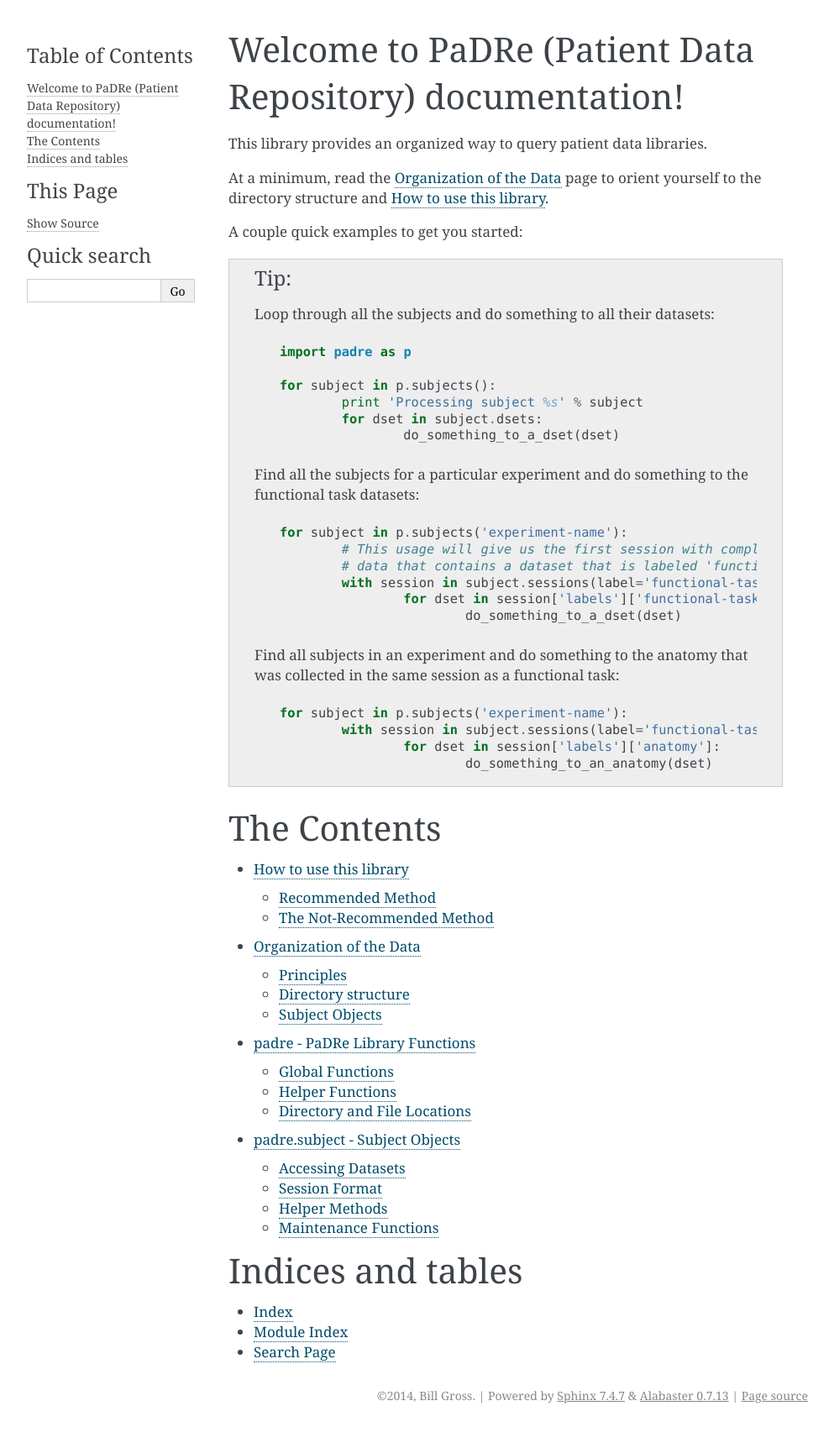
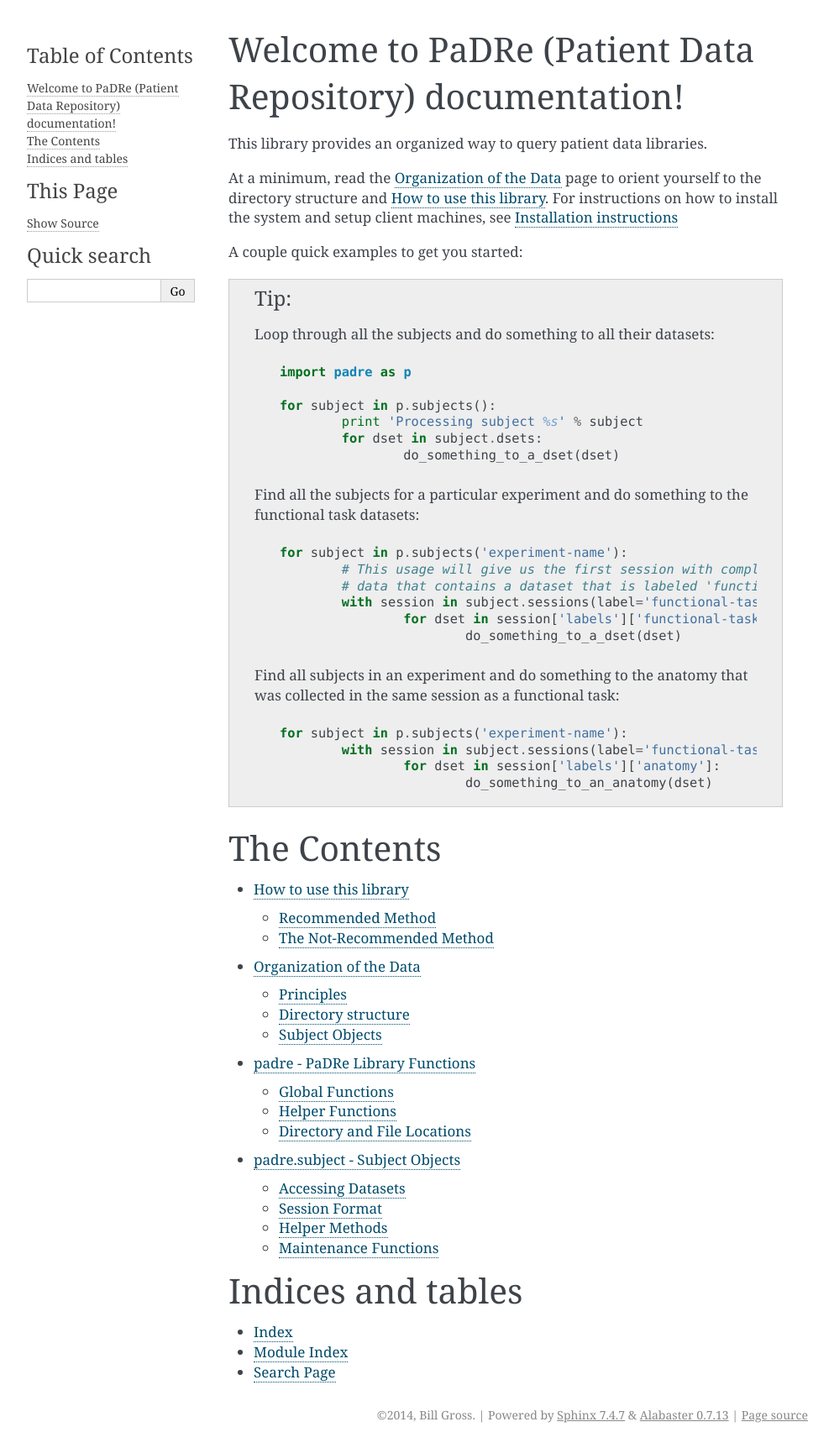
Before and after one commit to azraq27/padre, a Sphinx documentation site: the page built from docs/source/index.rst, in a window 1280 px wide. Shown: the whole page at 84% size, without its empty margins (148-1141 px from the left). Built offline with Sphinx 7.4.7, drawn with Linux system fonts in a browser that asks for light colours; before the commit the page ends 1701 px from its top, so only the background shows below that.

Commit message:
updated some docs

```diff
--- a/docs/source/index.rst
+++ b/docs/source/index.rst
@@ -9,7 +9,8 @@ Welcome to PaDRe (Patient Data Repository) documentation!
 This library provides an organized way to query patient data libraries.
 
 At a minimum, read the :doc:`organization` page to orient yourself to the
-directory structure and :doc:`setup`.
+directory structure and :doc:`setup`. For instructions on how to install
+the system and setup client machines, see :doc:`installation`
 
 A couple quick examples to get you started:
 
```
Also changed, not shown: docs/source/installation.rst (added, +12 -0 lines).
